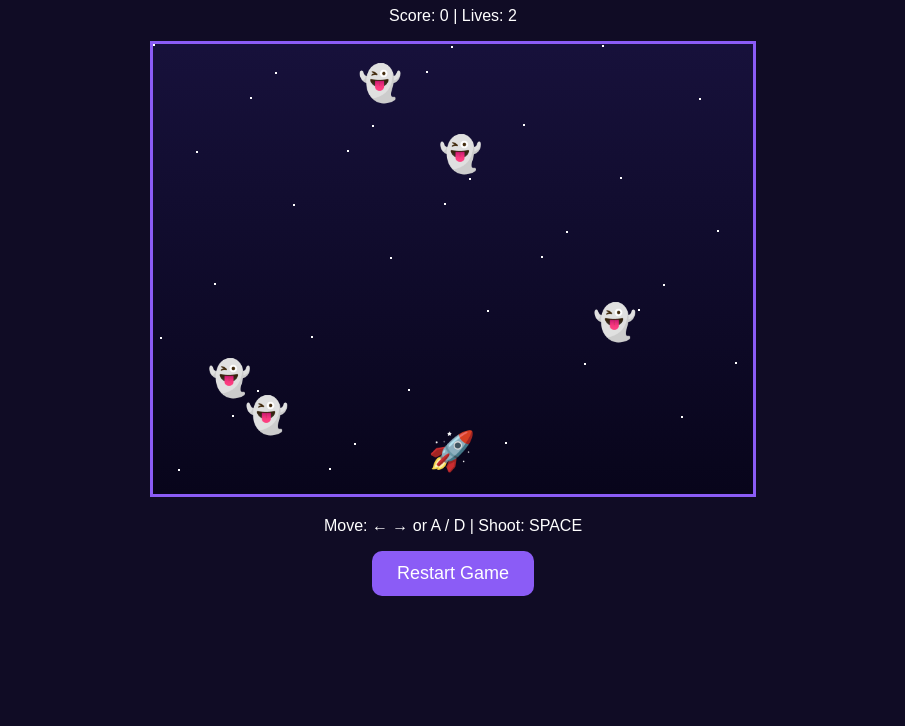
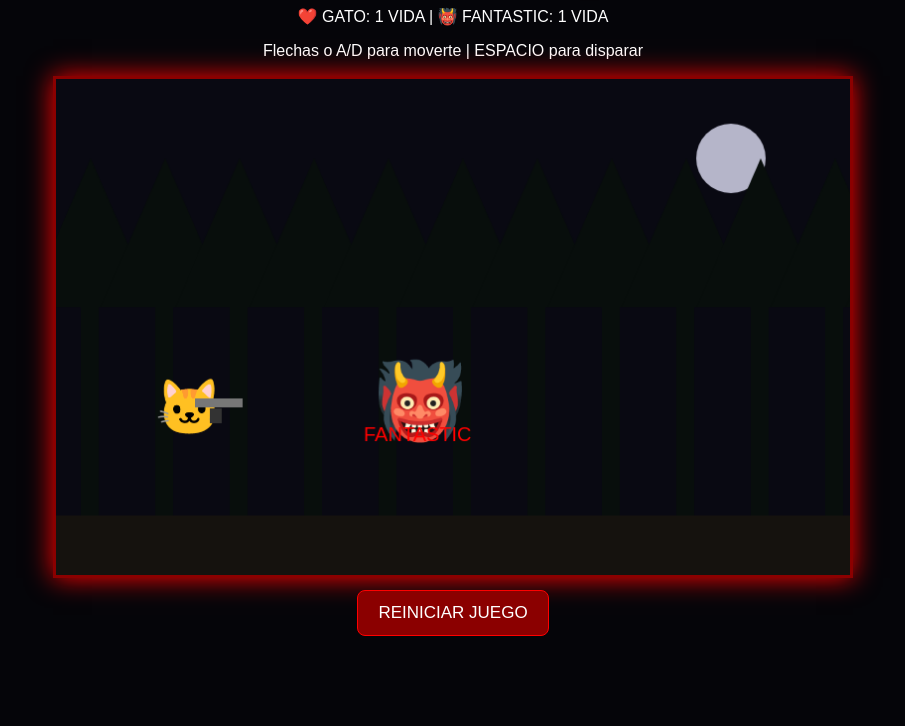
Before and after one commit to cartablanca13451/my-game-, a plain HTML site: page index.html in a window 1280 px wide. Shown: the part 74-800 px from the top of the page, without its empty margins (187-1092 px from the left). Drawn offline with Linux system fonts and the light colour scheme.

Commit message:
juego Numero 1

```diff
--- a/index.html
+++ b/index.html
@@ -1,164 +1,178 @@
 
 <!DOCTYPE html>
-<html>
+<html lang="es">
 <head>
-<title>Ghost Hunter</title>
+<meta charset="UTF-8">
+<meta name="viewport" content="width=device-width, initial-scale=1">
+<title>CAT HORROR</title>
 <style>
+* { box-sizing: border-box; }
 body {
   margin: 0;
-  background: #100c25;
+  background: #050509;
   color: white;
   text-align: center;
   font-family: Arial;
 }
-h1 { color: #a78bfa; }
+h1 {
+  color: #ff3030;
+  text-shadow: 0 0 15px red;
+}
 canvas {
-  background: linear-gradient(#17113b,#08051b);
-  border: 3px solid #8b5cf6;
-  max-width: 95%;
+  width: 95%;
+  max-width: 800px;
+  background: #10101b;
+  border: 3px solid #8b0000;
+  box-shadow: 0 0 25px red;
 }
 button {
-  background: #8b5cf6;
+  padding: 12px 20px;
+  background: darkred;
+  border: 1px solid red;
   color: white;
-  border: 0;
-  padding: 12px 25px;
-  border-radius: 10px;
-  font-size: 18px;
-  cursor: pointer;
+  font-size: 17px;
+  border-radius: 8px;
+  margin: 8px;
 }
 </style>
 </head>
 <body>
 
-<h1>👻 GHOST HUNTER 🔫</h1>
-<p>Score: <span id="score">0</span>
- | Lives: <span id="lives">3</span></p>
+<h1>🐱 CAT HORROR 👹</h1>
+<p>❤️ GATO: 1 VIDA | 👹 FANTASTIC: 1 VIDA</p>
+<p>Flechas o A/D para moverte | ESPACIO para disparar</p>
 
-<canvas id="game" width="600" height="450"></canvas>
-<p>Move: ← → or A / D | Shoot: SPACE</p>
-<button onclick="restart()">Restart Game</button>
+<canvas id="game" width="800" height="500"></canvas>
+<br>
+<button onclick="restart()">REINICIAR JUEGO</button>
 
 <script>
 const canvas = document.getElementById("game");
 const ctx = canvas.getContext("2d");
 
-let player, ghosts, bullets, score, lives, over;
+let cat, monster, bullets, gameOver, won;
 let keys = {};
+let cooldown = 0;
 
 function restart() {
-  player = {x:275, y:390, w:50, h:35};
-  ghosts = [];
+  cat = {x:100, y:350, lives:1};
+  monster = {x:650, y:350, lives:1};
   bullets = [];
-  score = 0;
-  lives = 3;
-  over = false;
-  update();
+  gameOver = false;
+  won = false;
+  cooldown = 0;
+  requestAnimationFrame(loop);
 }
 
 document.addEventListener("keydown", e => {
   keys[e.code] = true;
-  if(["Space","ArrowLeft","ArrowRight"].includes(e.code))
-    e.preventDefault();
+  if(e.code === "Space") e.preventDefault();
 });
 document.addEventListener("keyup", e => keys[e.code] = false);
 
-function shoot() {
-  bullets.push({x:player.x+23,y:player.y});
+function drawBackground() {
+  ctx.fillStyle = "#090912";
+  ctx.fillRect(0,0,800,500);
+
+  // Luna
+  ctx.fillStyle = "#b5b5c9";
+  ctx.beginPath();
+  ctx.arc(680,80,35,0,Math.PI*2);
+  ctx.fill();
+
+  // Árboles
+  for(let i=0;i<12;i++) {
+    let x=i*75;
+    ctx.fillStyle="#080e0c";
+    ctx.fillRect(x+25,180,18,300);
+    ctx.beginPath();
+    ctx.moveTo(x-30,230);
+    ctx.lineTo(x+35,80);
+    ctx.lineTo(x+100,230);
+    ctx.fill();
+  }
+
+  ctx.fillStyle="#15120e";
+  ctx.fillRect(0,440,800,60);
 }
 
-let cooldown = 0;
-let spawn = 0;
+function drawCat() {
+  ctx.font="55px Arial";
+  ctx.fillText("🐱",cat.x,cat.y);
 
-function update() {
-  if(over) return;
+  // Arma de fantasía
+  ctx.fillStyle="#777";
+  ctx.fillRect(cat.x+40,cat.y-28,48,9);
+  ctx.fillStyle="#333";
+  ctx.fillRect(cat.x+55,cat.y-18,12,15);
+}
 
-  ctx.clearRect(0,0,600,450);
+function drawMonster() {
+  ctx.font="75px Arial";
+  ctx.fillText("👹",monster.x,monster.y);
 
-  // Stars
-  ctx.fillStyle = "#ffffff";
-  for(let i=0;i<35;i++){
-    ctx.fillRect((i*97)%600,(i*53)%450,2,2);
+  ctx.fillStyle="red";
+  ctx.font="20px Arial";
+  ctx.fillText("FANTASTIC",monster.x-10,monster.y+15);
+}
+
+function loop() {
+  if(gameOver || won) {
+    drawBackground();
+    drawCat();
+    drawMonster();
+
+    ctx.fillStyle="red";
+    ctx.font="48px Arial";
+    ctx.textAlign="center";
+    ctx.fillText(won ? "¡GANASTE!" : "GAME OVER",400,240);
+    ctx.font="22px Arial";
+    ctx.fillText(won ? "Fantastic ha sido derrotado." :
+      "Fantastic te atrapó...",400,280);
+    ctx.textAlign="left";
+    return;
   }
 
-  if(keys.ArrowLeft || keys.KeyA) player.x -= 5;
-  if(keys.ArrowRight || keys.KeyD) player.x += 5;
-  player.x = Math.max(0,Math.min(550,player.x));
+  drawBackground();
 
-  if(keys.Space && cooldown<=0){
-    shoot();
-    cooldown=15;
+  if(keys.ArrowRight || keys.KeyD)
+    cat.x=Math.min(700,cat.x+4);
+  if(keys.ArrowLeft || keys.KeyA)
+    cat.x=Math.max(0,cat.x-4);
+
+  if(keys.Space && cooldown<=0) {
+    bullets.push({x:cat.x+75,y:cat.y-20});
+    cooldown=20;
   }
   cooldown--;
 
-  // Player
-  ctx.font = "38px Arial";
-  ctx.fillText("🚀",player.x,player.y+30);
+  // Movimiento de Fantastic
+  if(monster.x>cat.x+45) monster.x-=1.1;
+  else if(monster.x<cat.x+30) monster.x+=1.1;
 
-  // Shoot bullets
-  bullets.forEach(b => {
-    b.y -= 8;
-    ctx.font = "22px Arial";
-    ctx.fillText("✨",b.x,b.y);
+  // Disparos
+  ctx.font="25px Arial";
+  bullets.forEach(b=>{
+    b.x+=9;
+    ctx.fillText("🔥",b.x,b.y);
+
+    if(Math.abs(b.x-monster.x)<55 &&
+       Math.abs(b.y-monster.y)<65) {
+      won=true;
+    }
   });
-  bullets = bullets.filter(b=>b.y>0);
 
-  // Spawn ghosts
-  spawn++;
-  if(spawn>45){
-    ghosts.push({
-      x:Math.random()*550,
-      y:-30,
-      speed:1.5+Math.random()*2
-    });
-    spawn=0;
+  bullets=bullets.filter(b=>b.x<800);
+
+  drawCat();
+  drawMonster();
+
+  // Colisión
+  if(Math.abs(cat.x-monster.x)<55) {
+    gameOver=true;
   }
 
-  // Ghost movement
-  ghosts.forEach(g=>{
-    g.y += g.speed;
-    ctx.font="35px Arial";
-    ctx.fillText("👻",g.x,g.y);
-
-    // Ghost hits player
-    if(g.y>player.y && g.y<player.y+35 &&
-       g.x>player.x-30 && g.x<player.x+50){
-      lives--;
-      g.y=500;
-    }
-
-    // Ghost escapes
-    if(g.y>450){
-      lives--;
-      g.y=500;
-    }
-
-    // Bullet hits ghost
-    bullets.forEach(b=>{
-      if(Math.abs(b.x-g.x)<30 &&
-         Math.abs(b.y-g.y)<30 && !g.hit){
-        g.hit=true;
-        score+=10;
-        b.y=-100;
-      }
-    });
-  });
-
-  ghosts=ghosts.filter(g=>!g.hit && g.y<480);
-
-  document.getElementById("score").textContent=score;
-  document.getElementById("lives").textContent=lives;
-
-  if(lives<=0){
-    over=true;
-    ctx.fillStyle="white";
-    ctx.font="42px Arial";
-    ctx.fillText("GAME OVER!",175,210);
-    ctx.font="24px Arial";
-    ctx.fillText("Final Score: "+score,220,255);
-    return;
-  }
-
-  requestAnimationFrame(update);
+  requestAnimationFrame(loop);
 }
 
 restart();
```
